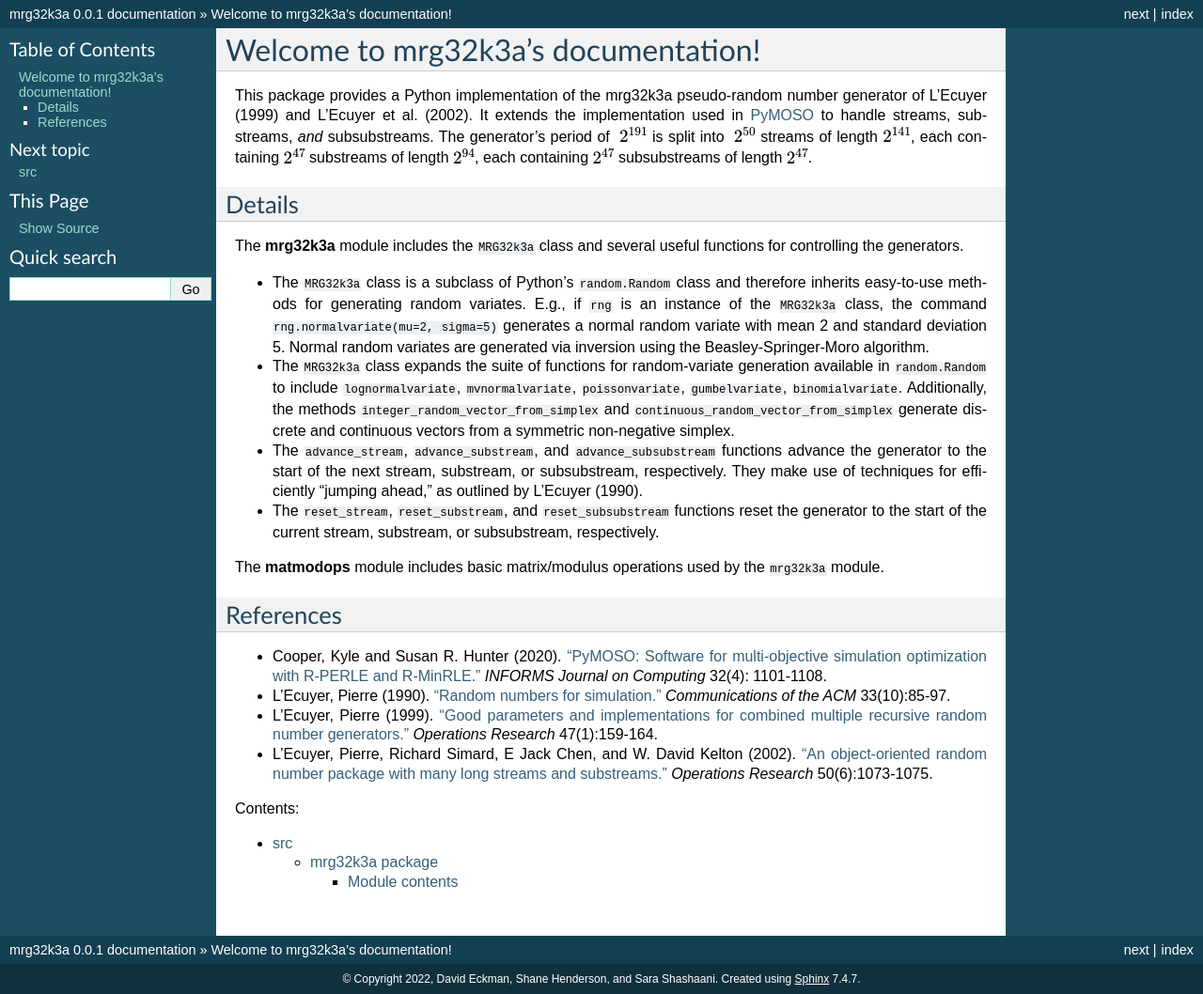
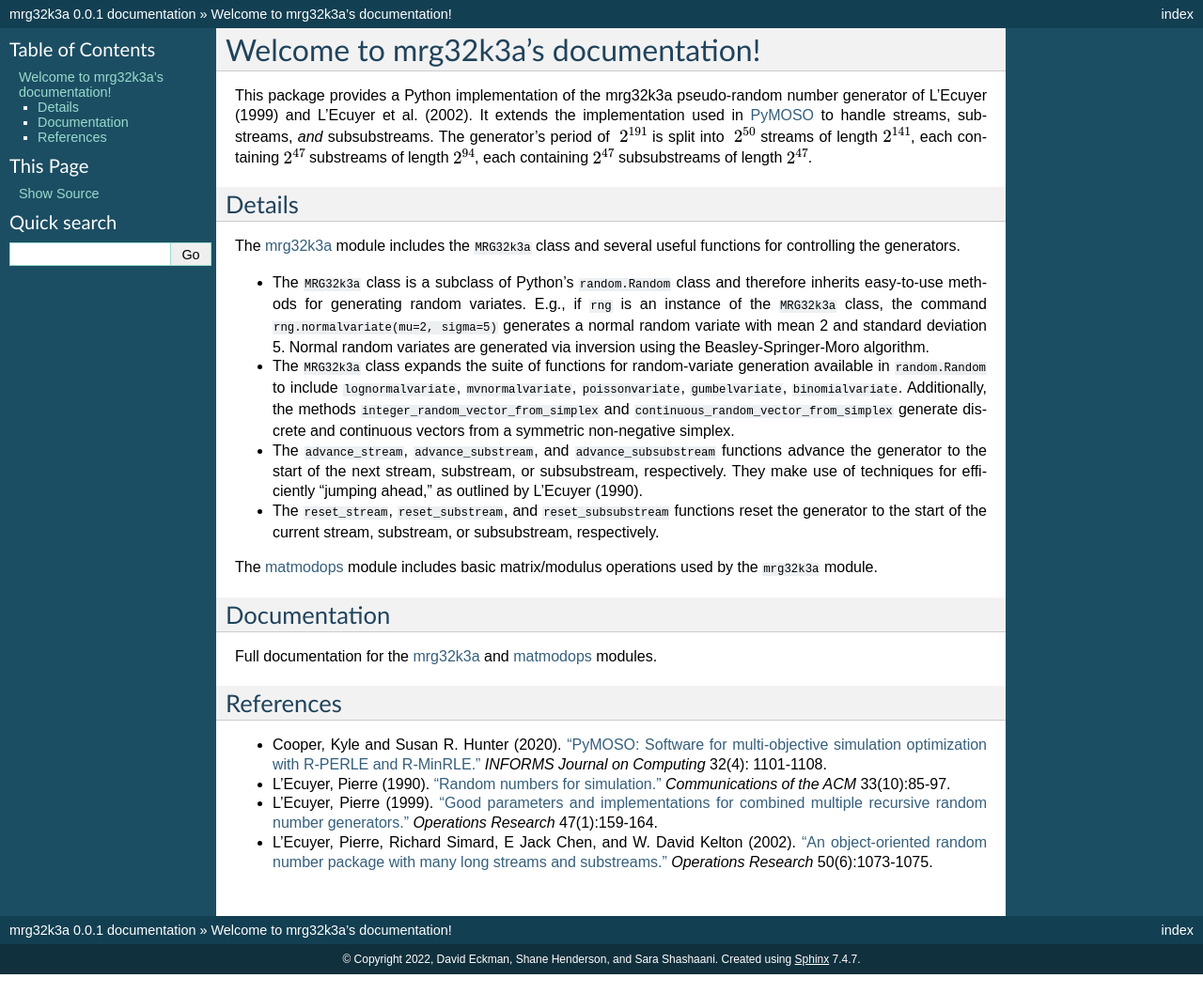
Before and after one commit to simopt-admin/mrg32k3a, a Sphinx documentation site: the page built from docs/index.rst, in a window 1280 px wide. Shown: the whole page at 94% size. Built offline with Sphinx 7.4.7, drawn with Linux system fonts in a browser that asks for light colours; after the commit the page ends 1037 px from its top, so only the background shows below that.

Commit message:
revise documentation
revise documentation

```diff
--- a/docs/index.rst
+++ b/docs/index.rst
@@ -10,7 +10,7 @@ This package provides a Python implementation of the mrg32k3a pseudo-random numb
 
 Details
 -------
-The **mrg32k3a** module includes the ``MRG32k3a`` class and several useful functions for controlling the generators.
+The `mrg32k3a <https://mrg32k3a.readthedocs.io/en/latest/mrg32k3a.html#module-mrg32k3a.mrg32k3a>`_ module includes the ``MRG32k3a`` class and several useful functions for controlling the generators.
 
 * The ``MRG32k3a`` class is a subclass of Python's ``random.Random`` class and therefore inherits easy-to-use methods for generating random variates. E.g., if ``rng`` is an instance of the ``MRG32k3a`` class, the command ``rng.normalvariate(mu=2, sigma=5)`` generates a normal random variate with mean 2 and standard deviation 5. Normal random variates are generated via inversion using the Beasley-Springer-Moro algorithm.
 
@@ -20,7 +20,12 @@ The **mrg32k3a** module includes the ``MRG32k3a`` class and several useful funct
 
 * The ``reset_stream``, ``reset_substream``, and ``reset_subsubstream`` functions reset the generator to the start of the current stream, substream, or subsubstream, respectively.
 
-The **matmodops** module includes basic matrix/modulus operations used by the ``mrg32k3a`` module.
+The `matmodops <https://mrg32k3a.readthedocs.io/en/latest/mrg32k3a.html#module-mrg32k3a.matmodops>`_ module includes basic matrix/modulus operations used by the ``mrg32k3a`` module.
+
+Documentation
+-------------
+Full documentation for the `mrg32k3a <https://mrg32k3a.readthedocs.io/en/latest/mrg32k3a.html#module-mrg32k3a.mrg32k3a>`_ and `matmodops <https://mrg32k3a.readthedocs.io/en/latest/mrg32k3a.html#module-mrg32k3a.matmodops>`_ modules.
+
 
 References
 ----------
@@ -33,7 +38,7 @@ References
 * L'Ecuyer, Pierre, Richard Simard, E Jack Chen, and W. David Kelton (2002). `"An object-oriented random number package with many long streams and substreams." <https://pubsonline.informs.org/doi/10.1287/opre.50.6.1073.358>`_ *Operations Research* 50(6):1073-1075.
 
 .. toctree::
-   :maxdepth: 4
-   :caption: Contents:
+..    :maxdepth: 4
+..    :caption: Contents:
 
-   modules
+..    modules
--- a/docs/modules.rst
+++ b/docs/modules.rst
@@ -1,5 +1,7 @@
-mrg32k3a
-========
+src
+===
 
 .. toctree::
    :maxdepth: 4
+
+   mrg32k3a
```
Also changed, not shown: docs/mrg32k3a.rst (added, +29 -0 lines), 2 other files.
